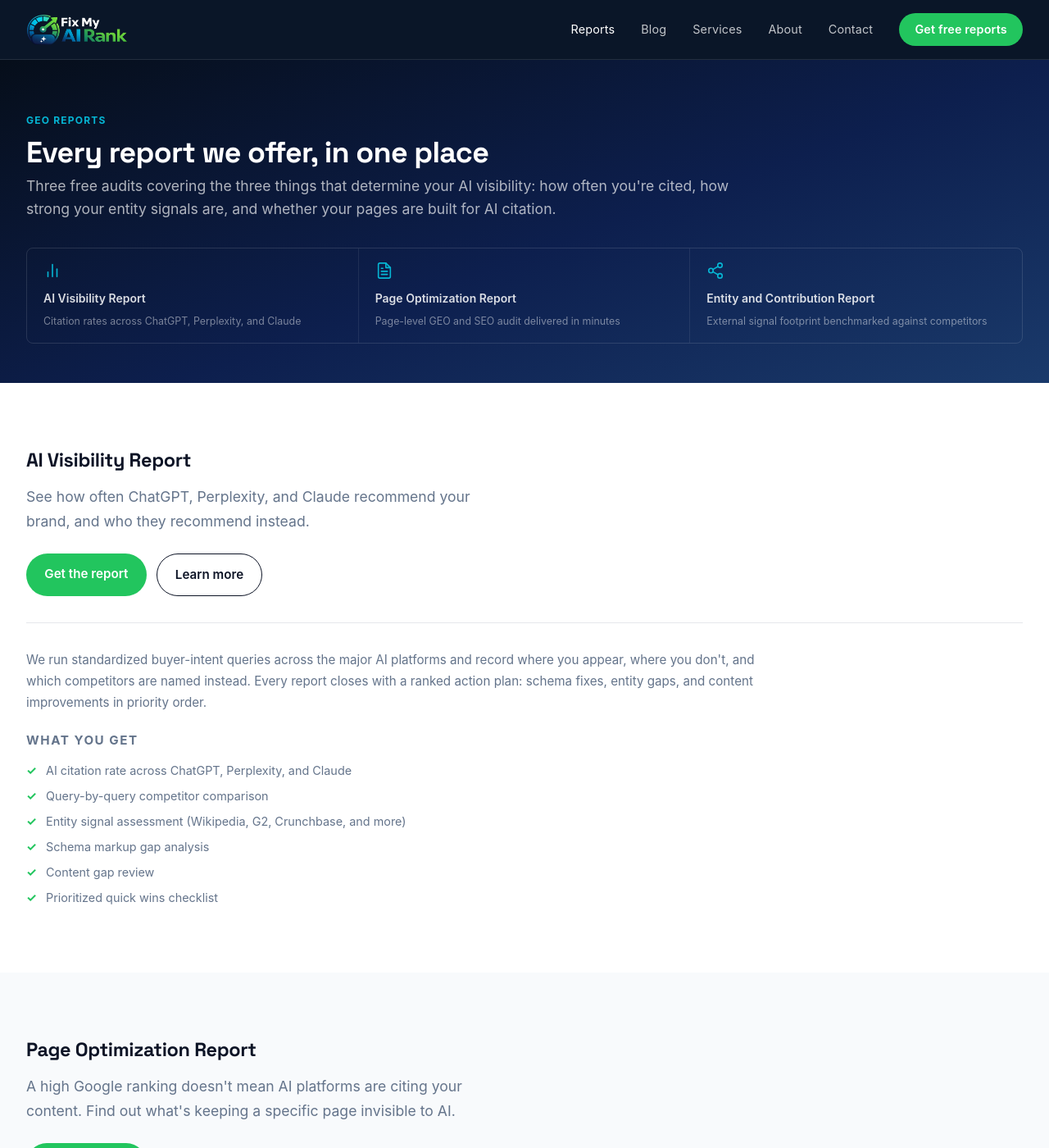
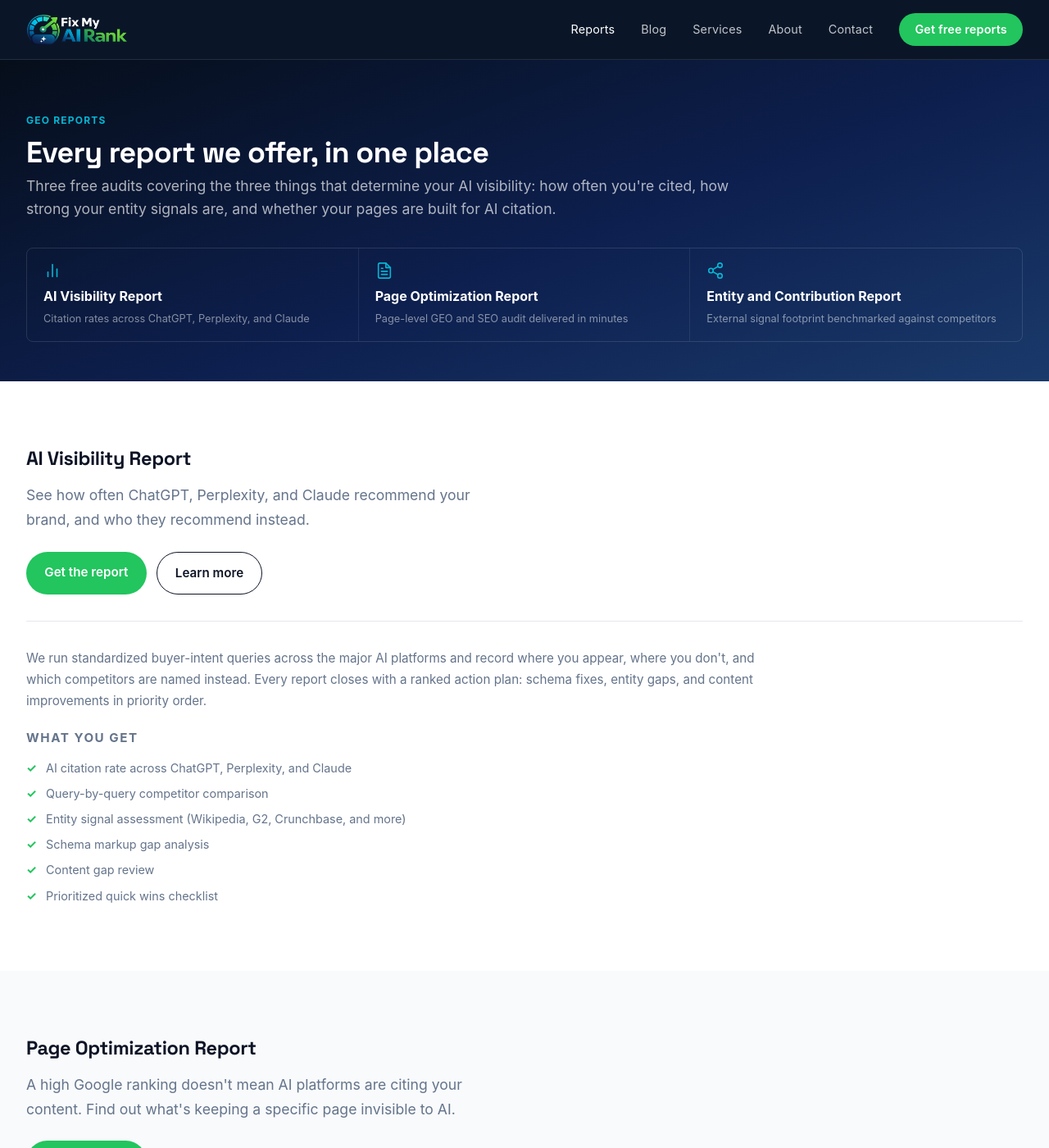
Before and after one commit to timdailey/FMAR-Website, a Jekyll site: the page built from reports/index.html, in a window 1280 px wide and 1400 px high. Shown: the whole window at 82% size. Built offline with Jekyll 4.4.1, drawn with Linux system fonts in a browser that asks for light colours; some web fonts are replaced.

Commit message:
Improve report index typography
Adjust report index text styles for better readability: increase .report-index-name font-size to 1rem, raise weight to 700, set color to #fff and tighten line-height to 1.2. Tweak .report-index-desc to 0.8rem, increase opacity to 0.5 and add a 0.1rem top margin for improved spacing (assets/css/main.css).

```diff
--- a/assets/css/main.css
+++ b/assets/css/main.css
@@ -613,8 +613,8 @@ h3 { line-height: 1.3; }
 .report-index-item:last-child { border-right: none; }
 .report-index-item:hover { background: rgba(255,255,255,0.06); text-decoration: none; color: #fff; }
 .report-index-icon { width: 22px; height: 22px; color: var(--color-cyan); margin-bottom: 0.35rem; flex-shrink: 0; }
-.report-index-name { font-size: 0.875rem; font-weight: 600; }
-.report-index-desc { font-size: 0.775rem; color: rgba(255,255,255,0.45); }
+.report-index-name { font-size: 1rem; font-weight: 700; color: #fff; line-height: 1.2; }
+.report-index-desc { font-size: 0.8rem; color: rgba(255,255,255,0.5); margin-top: 0.1rem; }
 
 /* ── Reports page ── */
 .report-lead { font-size: 1.1rem; color: var(--color-muted); line-height: 1.7; margin-bottom: 1.5rem; max-width: 52ch; }
```
